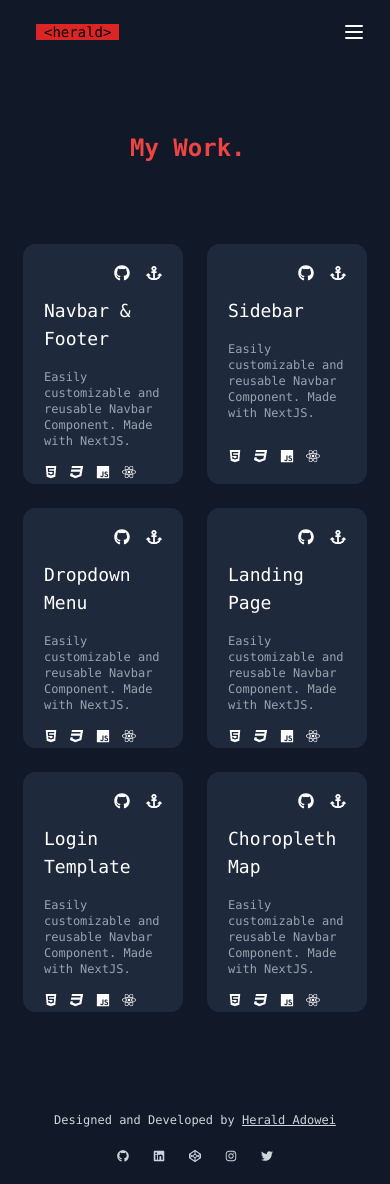
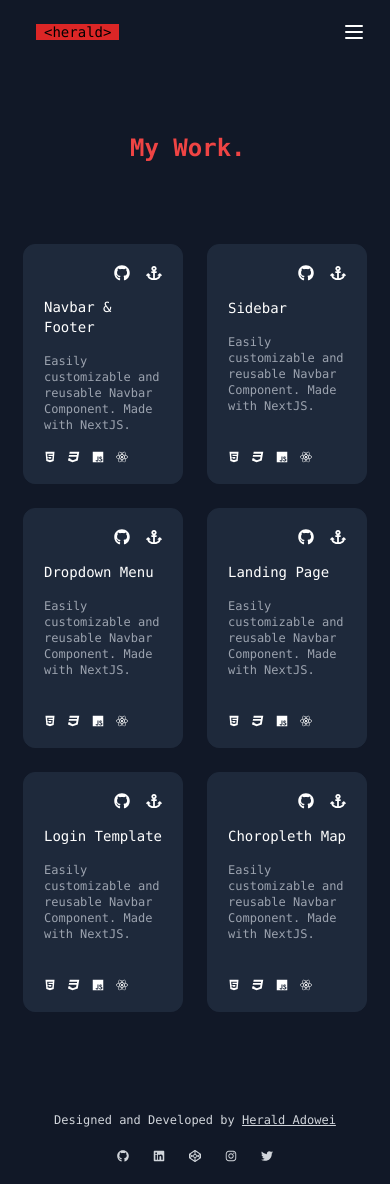
Before and after one commit to RadZ3000/personal-website, a Next.js app: page /work in a window 390 px wide. Built offline with nearby package versions, Linux system fonts and the light colour scheme; a web font is replaced by a local one.

Commit message:
work.tsx edit

```diff
--- a/pages/work.tsx
+++ b/pages/work.tsx
@@ -34,10 +34,10 @@ const Work = () => {
                             <Link href="#"><a className="hover"><FaAnchor /></a></Link>
                         </div>
                             <a className="hover flex flex-col gap-y-4 w-full text-lg" target="_blank" rel="noopener noreferrer" href="https://herald-sidebar-component.netlify.app/">
-                                <h1>Navbar & Footer</h1>
+                                <h1 className="text-sm md:text-base">Navbar & Footer</h1>
                                 <p className="text-xs h-1/3 w-full text-gray-400">Easily customizable and reusable Navbar Component. Made with NextJS.</p>
                             </a>
-                        <div className="flex flex-row items-end gap-x-3 h-1/3 text-sm">
+                        <div className="flex flex-row items-end gap-x-3 h-1/3 text-xs md:text-sm">
                             <FaHtml5 />
                             <FaCss3 />
                             <FaJs />
@@ -51,10 +51,10 @@ const Work = () => {
                             <Link href="#"><a className="hover"><FaAnchor /></a></Link>
                         </div>
                             <a className="hover flex flex-col gap-y-4 w-full text-lg" target="_blank" rel="noopener noreferrer" href="https://herald-sidebar-component.netlify.app/">
-                                <h1>Sidebar</h1>
+                                <h1 className="text-sm md:text-base">Sidebar</h1>
                                 <p className="text-xs h-1/3 w-full text-gray-400">Easily customizable and reusable Navbar Component. Made with NextJS.</p>
                             </a>
-                        <div className="flex flex-row items-end gap-x-3 h-1/3 text-sm">
+                        <div className="flex flex-row items-end gap-x-3 h-1/3 text-xs md:text-sm">
                             <FaHtml5 />
                             <FaCss3 />
                             <FaJs />
@@ -68,10 +68,10 @@ const Work = () => {
                             <Link href="#"><a className="hover"><FaAnchor /></a></Link>
                         </div>
                             <a className="hover flex flex-col gap-y-4 w-full text-lg" target="_blank" rel="noopener noreferrer" href="https://herald-sidebar-component.netlify.app/">
-                                <h1>Dropdown Menu</h1>
+                                <h1 className="text-sm md:text-base">Dropdown Menu</h1>
                                 <p className="text-xs h-1/3 w-full text-gray-400">Easily customizable and reusable Navbar Component. Made with NextJS.</p>
                             </a>
-                        <div className="flex flex-row items-end gap-x-3 h-1/3 text-sm">
+                        <div className="flex flex-row items-end gap-x-3 h-1/3 text-xs md:text-sm">
                             <FaHtml5 />
                             <FaCss3 />
                             <FaJs />
@@ -85,10 +85,10 @@ const Work = () => {
                             <Link href="#"><a className="hover"><FaAnchor /></a></Link>
                         </div>
                             <a className="hover flex flex-col gap-y-4 w-full text-lg" target="_blank" rel="noopener noreferrer" href="https://herald-sidebar-component.netlify.app/">
-                                <h1>Landing Page</h1>
+                                <h1 className="text-sm md:text-base">Landing Page</h1>
                                 <p className="text-xs h-1/3 w-full text-gray-400">Easily customizable and reusable Navbar Component. Made with NextJS.</p>
                             </a>
-                        <div className="flex flex-row items-end gap-x-3 h-1/3 text-sm">
+                        <div className="flex flex-row items-end gap-x-3 h-1/3 text-xs md:text-sm">
                             <FaHtml5 />
                             <FaCss3 />
                             <FaJs />
@@ -102,10 +102,10 @@ const Work = () => {
                             <Link href="#"><a className="hover"><FaAnchor /></a></Link>
                         </div>
                             <a className="hover flex flex-col gap-y-4 w-full text-lg" target="_blank" rel="noopener noreferrer" href="https://herald-sidebar-component.netlify.app/">
-                                <h1>Login Template</h1>
+                                <h1 className="text-sm md:text-base">Login Template</h1>
                                 <p className="text-xs h-1/3 w-full text-gray-400">Easily customizable and reusable Navbar Component. Made with NextJS.</p>
                             </a>
-                        <div className="flex flex-row items-end gap-x-3 h-1/3 text-sm">
+                        <div className="flex flex-row items-end gap-x-3 h-1/3 text-xs md:text-sm">
                             <FaHtml5 />
                             <FaCss3 />
                             <FaJs />
@@ -119,10 +119,10 @@ const Work = () => {
                             <Link href="#"><a className="hover"><FaAnchor /></a></Link>
                         </div>
                             <a className="hover flex flex-col gap-y-4 w-full text-lg" target="_blank" rel="noopener noreferrer" href="https://herald-sidebar-component.netlify.app/">
-                                <h1>Choropleth Map</h1>
+                                <h1 className="text-sm md:text-base">Choropleth Map</h1>
                                 <p className="text-xs h-1/3 w-full text-gray-400">Easily customizable and reusable Navbar Component. Made with NextJS.</p>
                             </a>
-                        <div className="flex flex-row items-end gap-x-3 h-1/3 text-sm">
+                        <div className="flex flex-row items-end gap-x-3 h-1/3 text-xs md:text-sm">
                             <FaHtml5 />
                             <FaCss3 />
                             <FaJs />
```
